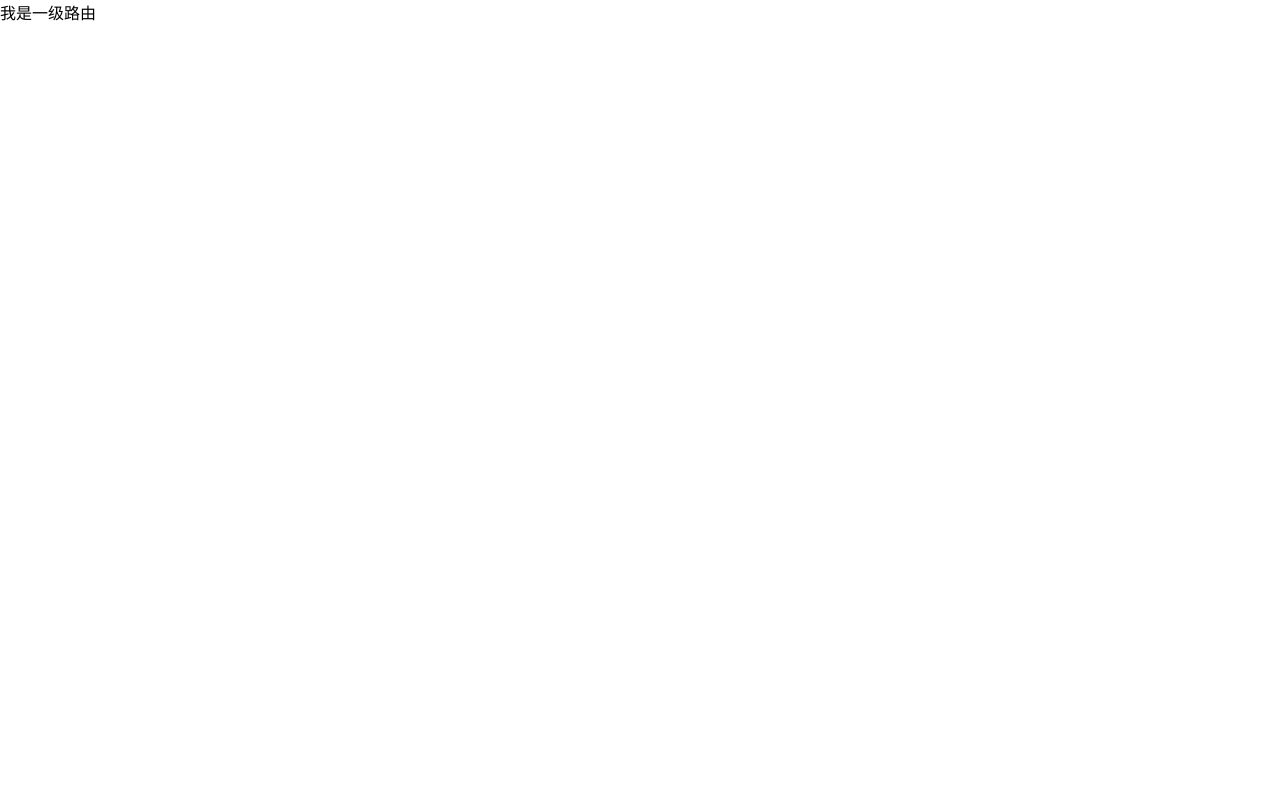
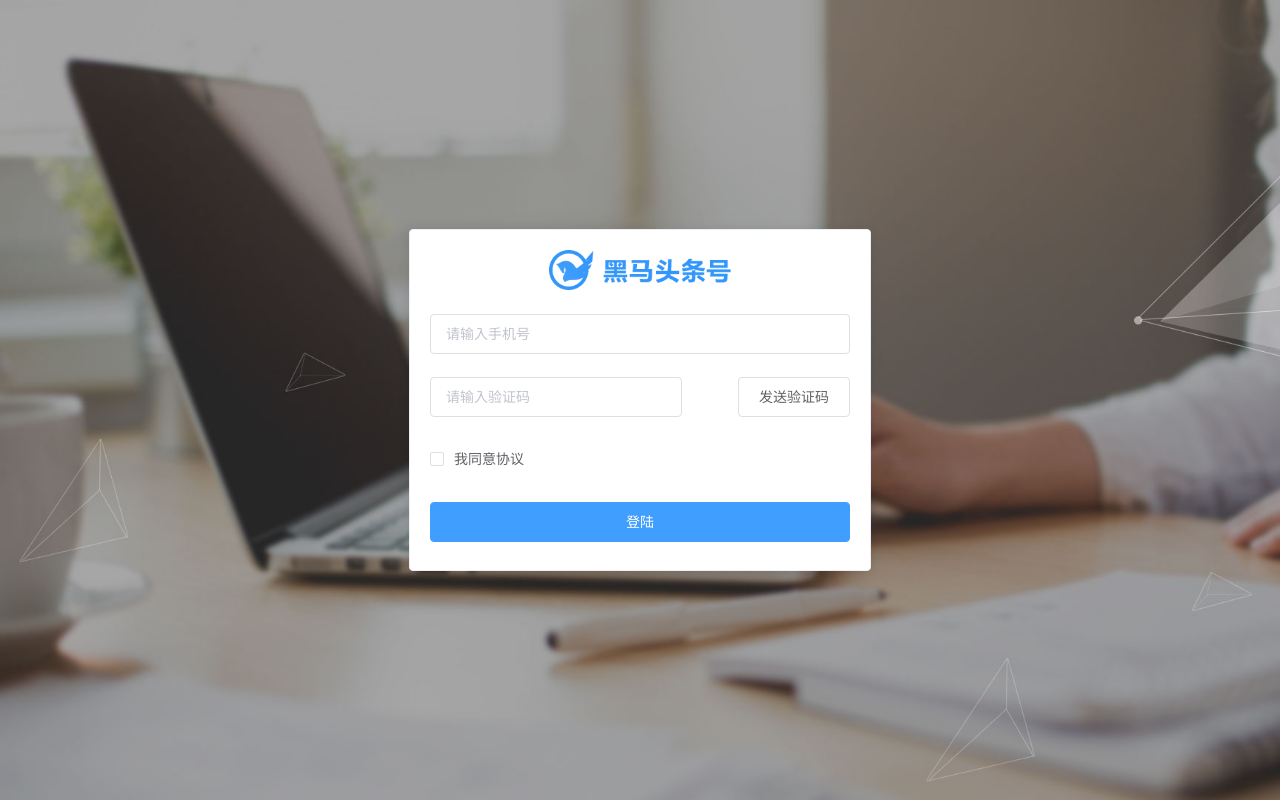
Before and after one commit to bairuiying/hmttpc, a Vue app: page /#/login in a window 1280 px wide. Built offline with nearby package versions, Linux system fonts and the light colour scheme.

Commit message:
登陆样式完成

```diff
--- /dev/null
+++ b/src/styles/index.css
@@ -0,0 +1,64 @@
+body {
+  margin: 0;
+  padding: 0;
+}
+*,
+*:before,
+*:after {
+  box-sizing: inherit;
+}
+li {
+  list-style: none;
+}
+dl,
+dd,
+dt,
+ul,
+li {
+  margin: 0;
+  padding: 0;
+}
+.no-padding {
+  padding: 0px !important;
+}
+.padding-content {
+  padding: 4px 0;
+}
+a:focus,
+a:active {
+  outline: none;
+}
+a,
+a:focus,
+a:hover {
+  cursor: pointer;
+  color: inherit;
+  text-decoration: none;
+}
+b {
+  font-weight: normal;
+}
+div:focus {
+  outline: none;
+}
+.fr {
+  float: right;
+}
+.fl {
+  float: left;
+}
+.pr-5 {
+  padding-right: 5px;
+}
+.pl-5 {
+  padding-left: 5px;
+}
+.block {
+  display: block;
+}
+.pointer {
+  cursor: pointer;
+}
+.inlineBlock {
+  display: block;
+}
--- a/src/views/login/index.vue
+++ b/src/views/login/index.vue
@@ -1,10 +1,55 @@
 <template>
-  <div>我是一级路由</div>
+  <div class="login">
+    <!-- 表单 -->
+    <el-card class="login-card">
+      <!-- 头部标题logo部分 -->
+      <div class="title">
+        <img src="../../assets/img/logo_index.png" alt />
+      </div>
+      <!-- 表单 -->
+      <el-form style="margin-top:20px">
+        <!-- 这是我的表单容器 -->
+        <el-form-item>
+          <el-input placeholder="请输入手机号"></el-input>
+        </el-form-item>
+        <el-form-item>
+          <el-input style="width:60%" placeholder="请输入验证码"></el-input>
+          <el-button style="float:right" plain>发送验证码</el-button>
+        </el-form-item>
+        <el-form-item>
+          <el-checkbox>我同意协议</el-checkbox>
+        </el-form-item>
+        <el-form-item>
+          <el-button style="width:100%" type="primary">登陆</el-button>
+        </el-form-item>
+      </el-form>
+    </el-card>
+  </div>
 </template>
 
 <script>
 export default {}
 </script>
 
-<style>
+<style lang="less" scoped>
+// scoped 只对当前组件有用
+// 如果需要写样式，则要给lang属性赋值
+.login {
+  background-image: url(../../assets/img/login_bg.jpg);
+  height: 100vh;
+  background-size: cover;
+  display: flex;
+  justify-content: center;
+  align-items: center;
+  .login-card {
+    width: 460px;
+    height: 340px;
+    .title {
+      text-align: center;
+      img {
+        height: 40px;
+      }
+    }
+  }
+}
 </style>
```
